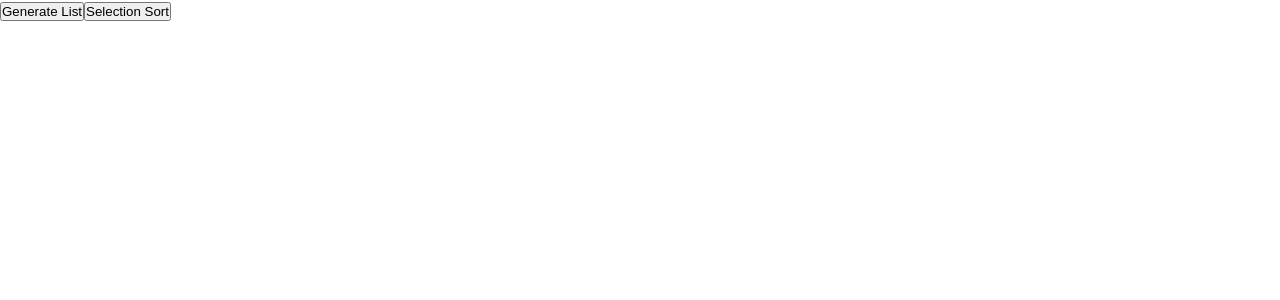
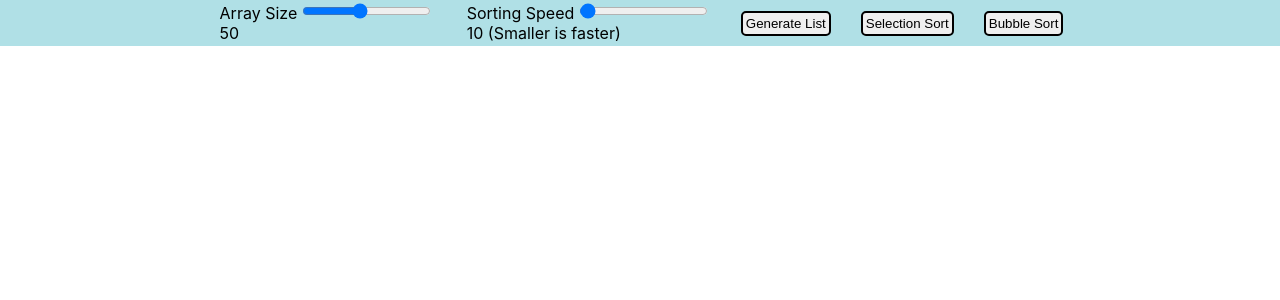
Before and after one commit to eLpupil/sorting-visualizer, a React (Create React App) app: page / in a window 1280 px wide. Shown: the top 300 px of the page. Built offline with nearby package versions, Linux system fonts and the light colour scheme.

Commit message:
Fix blank component bug after finish sorting. Create Menu bar with sliders for sort speed and array size

```diff
--- a/public/sortingVisualizer.css
+++ b/public/sortingVisualizer.css
@@ -4,6 +4,29 @@
     box-sizing: border-box;
 }
 
+.menu {
+    min-height: 5vh;
+    background-color: powderblue;
+    display: flex;
+    flex-direction: row;
+    justify-content: center;
+}
+
+.menu button
+{
+    margin: auto 15px;
+    border-style: solid;
+    border-radius: 5px;
+    padding: 3px;
+}
+
+.menu .controls
+{
+    display: inline-block;
+    margin: auto 15px;
+    border-radius: 5px;
+    padding: 3px;
+}
 
 .visualizer {
     display: flex;
@@ -19,6 +42,7 @@
 .number-bars {
     background-color: rgb(207, 150, 159);
     margin: 0 2.5px;
+    min-width: 1px;
     width: 5px;
     flex-grow: 1;
 }
--- /dev/null
+++ b/src/Components/MenuBar.js
@@ -0,0 +1,55 @@
+import React from 'react';
+
+function MenuBar(props) {
+
+
+    return (
+        <nav className='menu'>
+            <div>
+                <div className='controls'>
+                    <label htmlFor='arraySize'>Array Size</label>
+                    <span> </span>
+                    <input
+                        type='range'
+                        name='arraySize'
+                        id='arraySize'
+                        min='10'
+                        max='100'
+                        step='1'
+                        value={props.arraySize}
+                        onChange={props.updateArraySize}
+                    />
+                    <p>{props.arraySize}</p>
+                </div>
+                <div className="controls">
+                    <label htmlFor='sortSpeed'>Sorting Speed</label>
+                    <span> </span>
+                    <input
+                        type='range'
+                        name='sortSpeed'
+                        id='sortSpeed'
+                        min='0.01'
+                        max='1000'
+                        step='0.01'
+                        value={props.sortSpeed}
+                        onChange={props.updateSpeed}
+                    />
+                    <p>{props.sortSpeed} (Smaller is faster)</p>
+                </div>
+            </div>
+            <button
+                onClick={props.generateList}>
+                Generate List
+            </button>
+            <button
+                onClick={props.selection}>
+                Selection Sort
+            </button>
+            <button>
+                Bubble Sort
+            </button>
+        </nav>
+    )
+}
+
+export default MenuBar;
--- a/src/Components/SortingVisualizer.jsx
+++ b/src/Components/SortingVisualizer.jsx
@@ -1,11 +1,16 @@
 import React, { useState } from 'react';
+import MenuBar from './MenuBar';
 import NumberBar from './NumberBar';
 
 
 function SortingVisualizer() {
+
+    let run;
+
     let [numbers, setList] = useState([]);
 
-    let [arraySize, setSize] = useState('50'); // Option for array size
+    let [arraySize, setSize] = useState('50');
+    let [sortSpeed, setSpeed] = useState('10'); // in ms
 
     function generateList() {
         numbers = [];
@@ -22,13 +27,15 @@ function SortingVisualizer() {
         }
 
         setList(numbers);
+        clearInterval(run);
+
     }
 
+    function selectionSort() {
+        setList(prevArray => {
 
-    function selectionSort() {
-        // while list !== pre-sorted list
-        setList(prevArray => {
             let currentArray = [...prevArray];
+
             for (let i = 0; i < currentArray.length; i++) {
                 for (let j = i + 1; j < currentArray.length; j++) {
                     if (currentArray[j].props.value < currentArray[i].props.value) {
@@ -39,24 +46,36 @@ function SortingVisualizer() {
                     }
                 }
             }
+            clearInterval(run);
+            console.log('here');
+            return currentArray;
         })
-
     }
 
-    function handleSelection() {
-        setInterval(selectionSort, 100);
+    function selection() {
+        run = setInterval(selectionSort, sortSpeed);
     }
+
+    function setArraySize(event) {
+        setSize(event.target.value);
+    }
+
+    function setSortSpeed(event) {
+        setSpeed(event.target.value);
+    }
+
 
     return (
         <div className='container'>
-            <nav>
-                <button onClick={generateList}>
-                    Generate List
-                </button>
-                <button onClick={handleSelection}>
-                    Selection Sort
-                </button>
-            </nav>
+            <MenuBar
+                arraySize={arraySize}
+                updateArraySize={setArraySize}
+                sortSpeed={sortSpeed}
+                updateSpeed={setSortSpeed}
+                generateList={generateList}
+                selection={selection}
+                bubble
+            />
 
             <div className='visualizer'>
                 {numbers}
```
Also changed, not shown: 1 other file (tests, documents, lock files or other folders).
